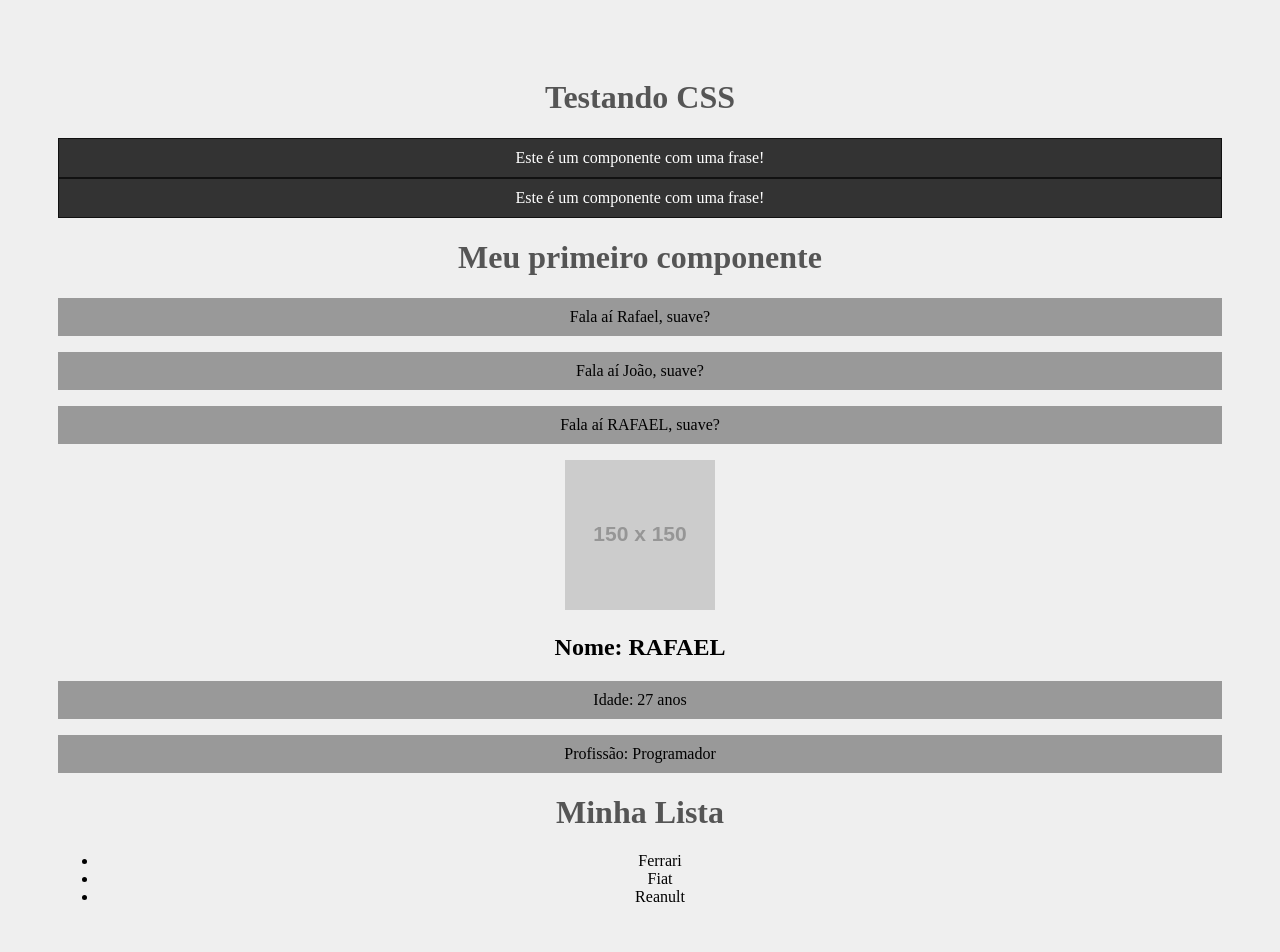
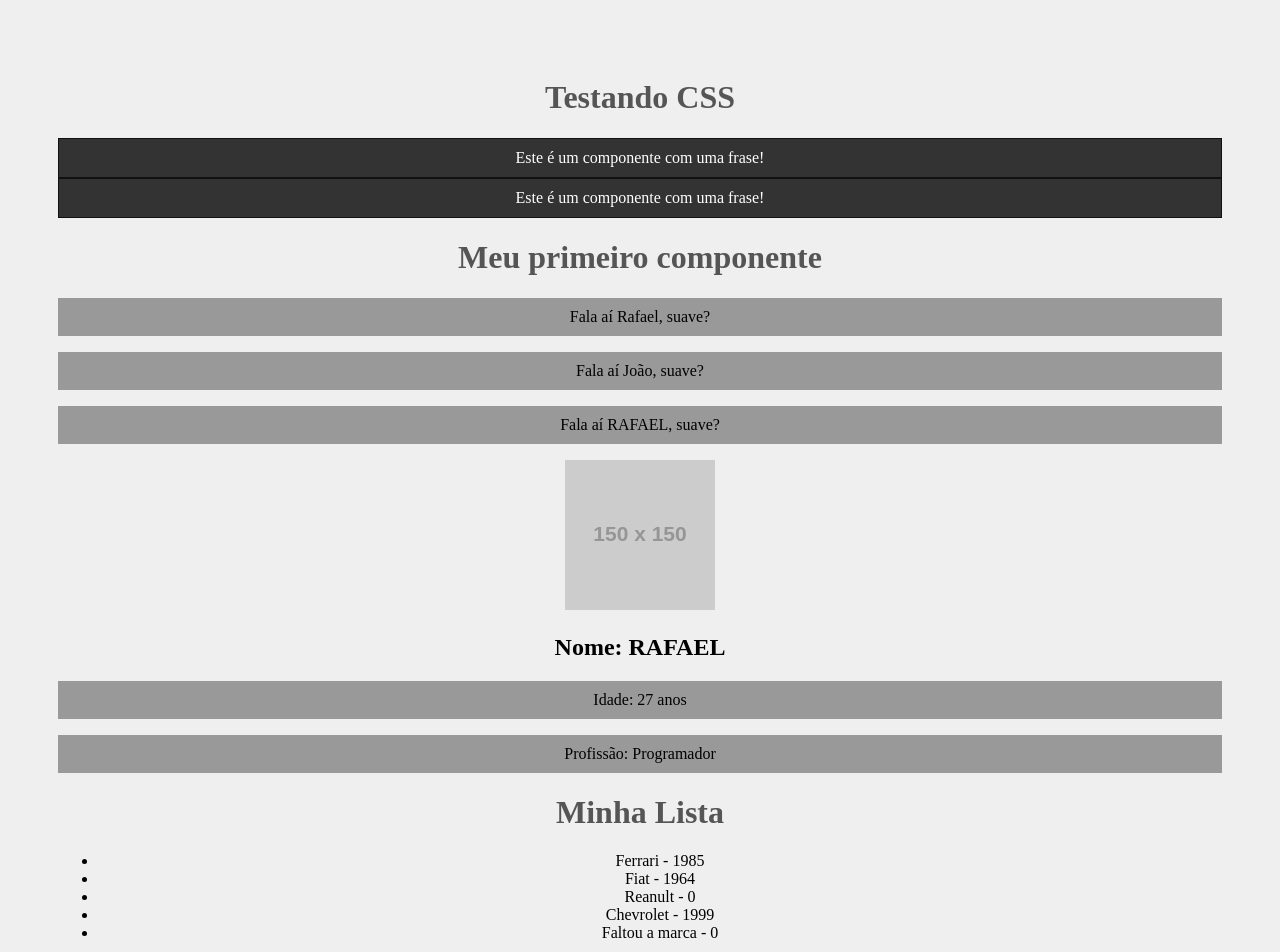
Before and after one commit to dev-rafaelcunha/ReactJs-Hora_de_Codar, a React (Create React App) app: page / in a window 1280 px wide. Shown: the top 952 px of the page. Built offline with nearby package versions, Linux system fonts and the light colour scheme.

Commit message:
Utilizando PropTypes.

```diff
--- a/src/components/Item.js
+++ b/src/components/Item.js
@@ -1,11 +1,25 @@
-function Item({marca}) {
+import PropTypes from 'prop-types';
+
+function Item({marca, ano_lancamento}) {
 
     return (
 
         <>
-            <li>{marca}</li>
+            <li>{marca} - {ano_lancamento}</li>
         </>
     );
 }
 
+Item.propTypes = {
+
+    marca: PropTypes.string.isRequired,
+    ano_lancamento: PropTypes.number
+}
+
+Item.defaultProps = {
+
+    marca: 'Faltou a marca',
+    ano_lancamento: 0
+}
+
 export default Item;
--- a/src/components/List.js
+++ b/src/components/List.js
@@ -7,9 +7,11 @@
         <>
             <h1>Minha Lista</h1>
             <ul>
-                <Item marca='Ferrari' />
-                <Item marca='Fiat' />
+                <Item marca='Ferrari' ano_lancamento={1985} />
+                <Item marca='Fiat' ano_lancamento={1964} />
                 <Item marca='Reanult' />
+                <Item marca='Chevrolet' ano_lancamento={1999} />
+                <Item />
             </ul>
         </>
     );
```
